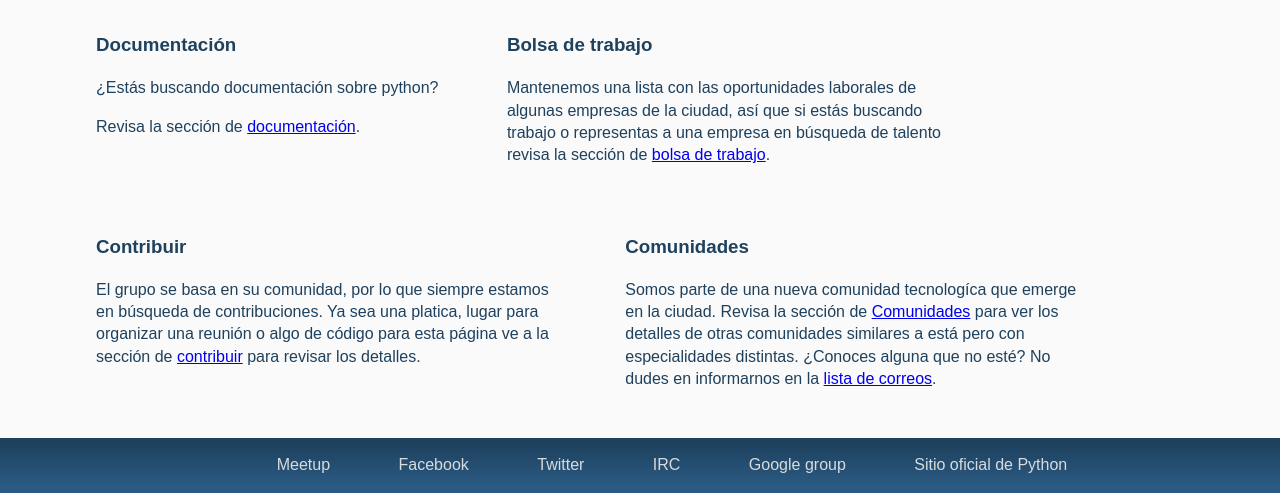
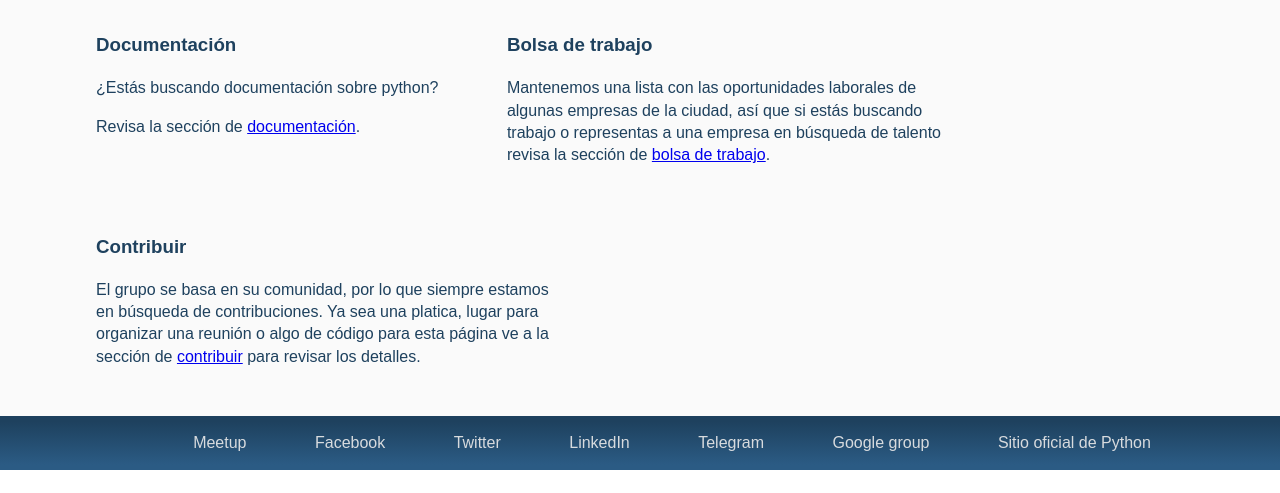
Before and after one commit to pymty/pymty_web, a Python web app: template pymty/templates/index.mako in a window 1280 px wide. Shown: the part 620-1113 px from the top of the page. After the commit the page ends 1090 px from the top, so only its background shows below. Run offline with Mako, Linux system fonts and the light colour scheme; the template is opened without the code that fills it, so the values that code supplies are empty; some libraries are stand-ins or nearby versions.

Commit message:
Update front page, add telegram, linkedin, remove IRC and some outdated references.

```diff
--- a/pymty/templates/_base.mako
+++ b/pymty/templates/_base.mako
@@ -40,15 +40,13 @@
                 <a href="/documentacion">Documentación</a>
               </li>
               <li>
-                <a href="/contribuir">
-                  Contribuir
-                </a>
+                <a href="/contribuir">Contribuir</a>
               </li>
               <li>
                 <a href="/trabajos">Bolsa de trabajo</a>
               </li>
               <li>
-                <a href="http://blog.pymty.org/" target="_blank"> Blog </a>
+                <a href="https://blog.pymty.org/" target="_blank"> Blog </a>
               </li>
             </ul>
           </div>
@@ -61,8 +59,9 @@
         <footer>
           <a href="https://www.meetup.com/pythonmty/">Meetup</a>
           <a href="https://www.facebook.com/groups/pymty/">Facebook</a>
-          <a href="http://twitter.com/pymty">Twitter</a>
-          <a href="http://webchat.freenode.net/?channels=pymty">IRC</a>
+          <a href="https://twitter.com/pymty">Twitter</a>
+          <a href="https://www.linkedin.com/groups/6800401">LinkedIn</a>
+          <a href="https://t.me/pymty">Telegram</a>
           <a href="https://groups.google.com/forum/#!forum/pymty">Google group</a>
           <a href="https://www.python.org/">Sitio oficial de Python</a>
         </footer>
--- a/pymty/templates/index.mako
+++ b/pymty/templates/index.mako
@@ -49,12 +49,3 @@
   para esta página ve a la sección de <a href="/contribuir">contribuir</a> para
   revisar los detalles.
 </div>
-
-<div class="block">
-  <h3>Comunidades</h3>
-  Somos parte de una nueva comunidad tecnologíca que emerge
-  en la ciudad. Revisa la sección  de <a href="/comunidades">Comunidades</a>
-  para ver los detalles de otras comunidades similares a está
-  pero con especialidades distintas. ¿Conoces alguna que no esté?
-  No dudes en informarnos en la  <a href="https://groups.google.com/forum/#!forum/pymty">lista de correos</a>.
-</div>
```
